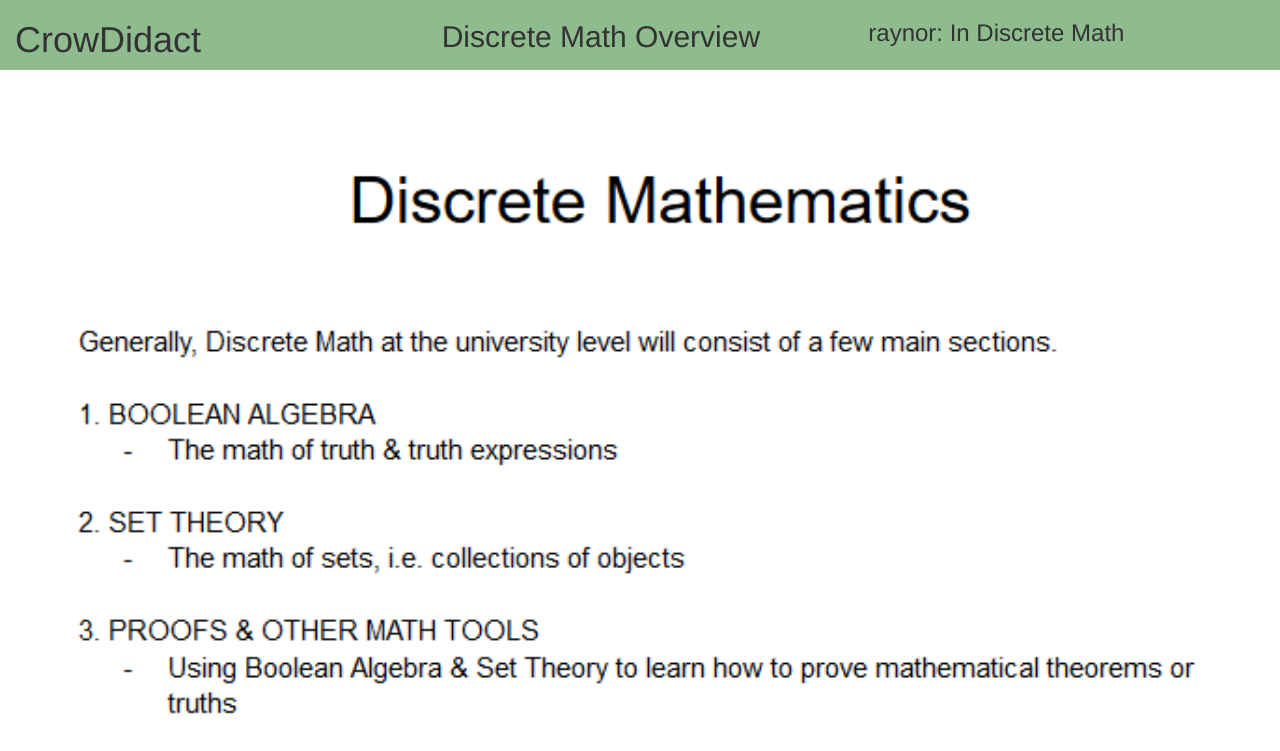
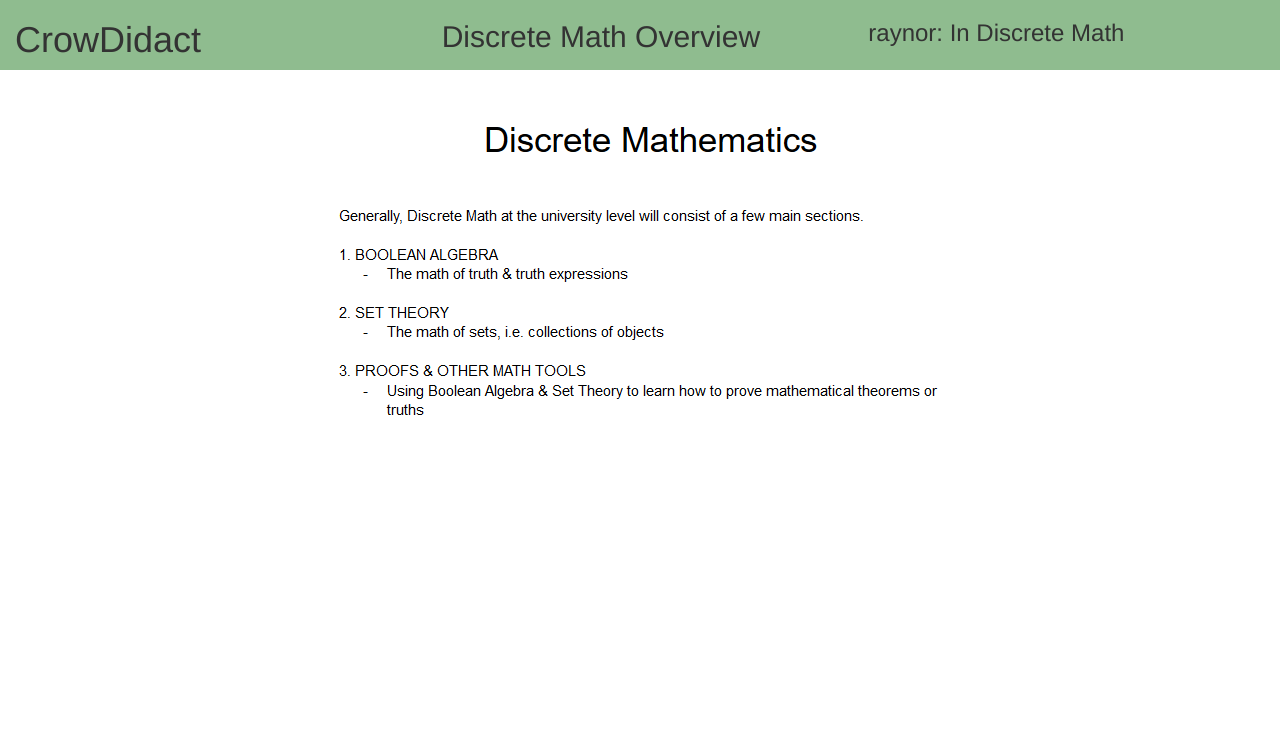
Before and after one commit to knat01/CrowDidact, a Django app: template learningMaterial/templates/note.html in a window 1280 px wide. Shown: the top 751 px of the page. Run offline with Django 3.2, Linux system fonts and the light colour scheme; the template is opened without the code that fills it: values that come from a table or form of the project are taken from there, others are empty; data comes from the database, SQL or seed files in the repository; both versions use the stored data as it was after the commit; some libraries are stand-ins or nearby versions.

```diff
--- a/learningMaterial/models.py
+++ b/learningMaterial/models.py
@@ -28,7 +28,7 @@ class YoutubeVideo(models.Model):
         return self.link
 
 class LectureNote(models.Model):
-    title = models.CharField(max_length=80,default="Note",blank=True,null=True)
+    title = models.CharField(max_length=80,default="Note",blank=True,null=True,unique=True)
     author = models.ForeignKey(User, on_delete=models.CASCADE)
     image = models.ImageField()
     favorites = models.IntegerField(default=0)
--- a/learningMaterial/templates/note.html
+++ b/learningMaterial/templates/note.html
@@ -23,7 +23,12 @@
             <div class="col-sm-4"><h2> {{ note.humanRead }} </h2></div>
             <div class="col-sm-4"><h3>{{note.author}}: In {{note.subject.humanRead}}</h3></div>
         </div>
-        <img src="{{ note.image.url }}" alt="The note" class="image-responsive" width="100%">
+        <div class="row">
+            <div class="col" align="center">
+                <img src="{{ note.image.url }}" alt="The note" class="image-responsive" style="margin-left: auto; margin-right: auto;">
+            </div>
+        </div>
+
     </div>
 
 </body>
```
Also changed, not shown: learningMaterial/views.py (+5 -2 lines), db.sqlite3, learningMaterial/migrations/0010_auto_20201003_2106.py (added), media/botany.png (added), media/botany_atwPuIB.png (added), media/botany_yXsHkMb.png (added).
